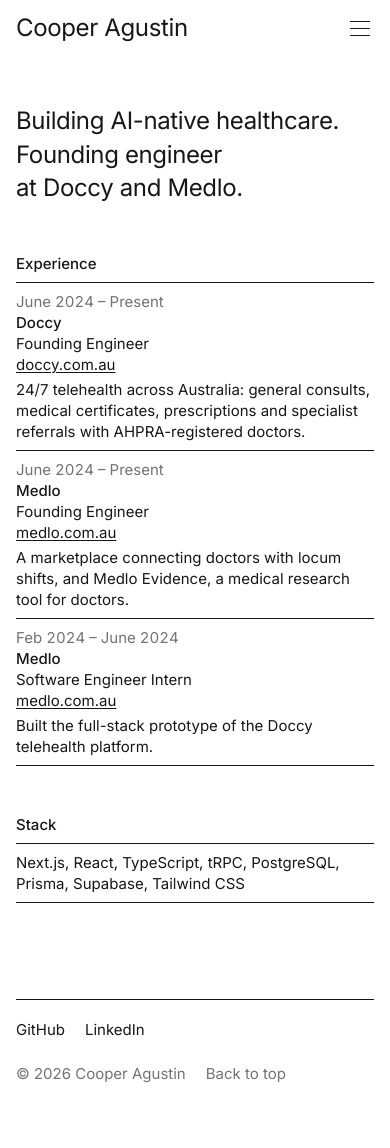
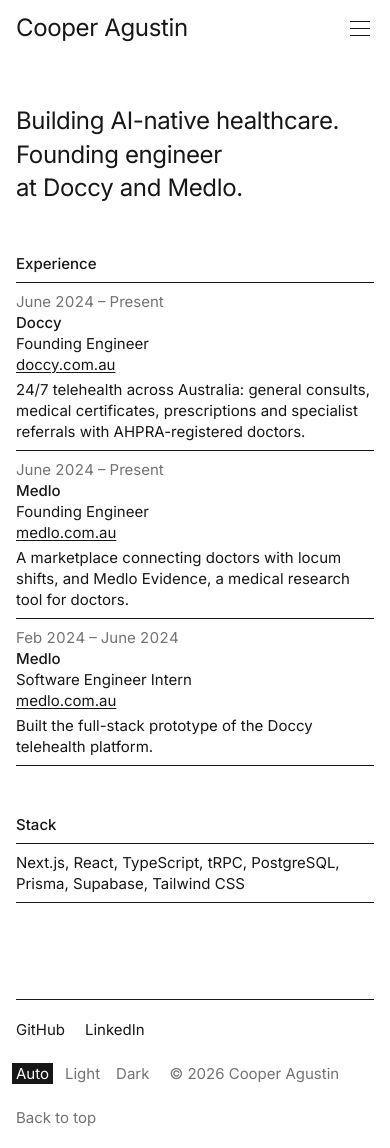
Before and after one commit to Spudgee/portfolio, a Next.js app: page / in a window 390 px wide. Before the commit the page ends 1104 px from the top, so only its background shows below. Built offline with nearby package versions, Linux system fonts and the light colour scheme.

Commit message:
Theme switch sits in the footer and under the phone menu's rows

```diff
--- a/components/site-footer.tsx
+++ b/components/site-footer.tsx
@@ -1,12 +1,13 @@
 import { HighlightLink } from "@/components/highlight-link";
+import { ThemeSwitch } from "@/components/theme-switch";
 import { PERSON } from "@/content/person";
 
 /** Read once at module load, keeping render pure. Pages prerender, so it rolls over on the next deploy. */
 const COPYRIGHT_YEAR = new Date().getFullYear();
 
 /**
- * One ruled line: the social links first in ink, then copyright and Back to top in grey. It wraps
- * on phones. The header's Contact link jumps here.
+ * One ruled line: the social links first in ink, then the theme switch, copyright and Back to top
+ * in grey. It wraps on phones. The header's Contact link jumps here.
  */
 export function SiteFooter() {
 	return (
@@ -19,7 +20,8 @@ export function SiteFooter() {
 						</li>
 					))}
 				</ul>
-				<div className="flex items-center gap-5 text-muted">
+				<div className="flex flex-wrap items-center gap-x-5 text-muted">
+					<ThemeSwitch />
 					<p>
 						© {COPYRIGHT_YEAR} {PERSON.name}
 					</p>
--- a/components/site-header.tsx
+++ b/components/site-header.tsx
@@ -3,6 +3,7 @@
 import { usePathname } from "next/navigation";
 import { useState } from "react";
 import { HighlightLink } from "@/components/highlight-link";
+import { ThemeSwitch } from "@/components/theme-switch";
 import { PERSON } from "@/content/person";
 import { NAV_LINKS, PATHS } from "@/content/site";
 
@@ -84,6 +85,9 @@ export function SiteHeader() {
 						</li>
 					))}
 				</ul>
+				<div className="mx-4 pt-4 text-muted">
+					<ThemeSwitch />
+				</div>
 			</nav>
 		</header>
 	);
```
